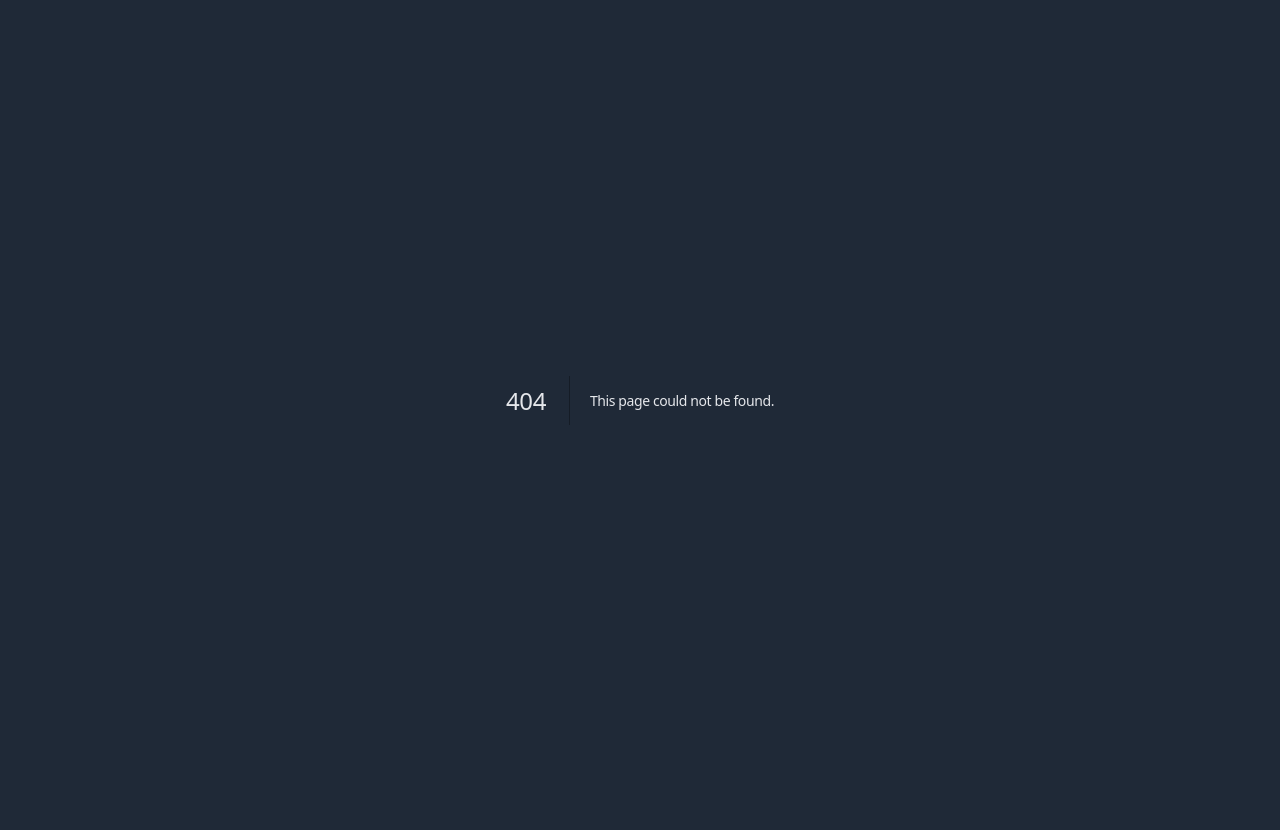
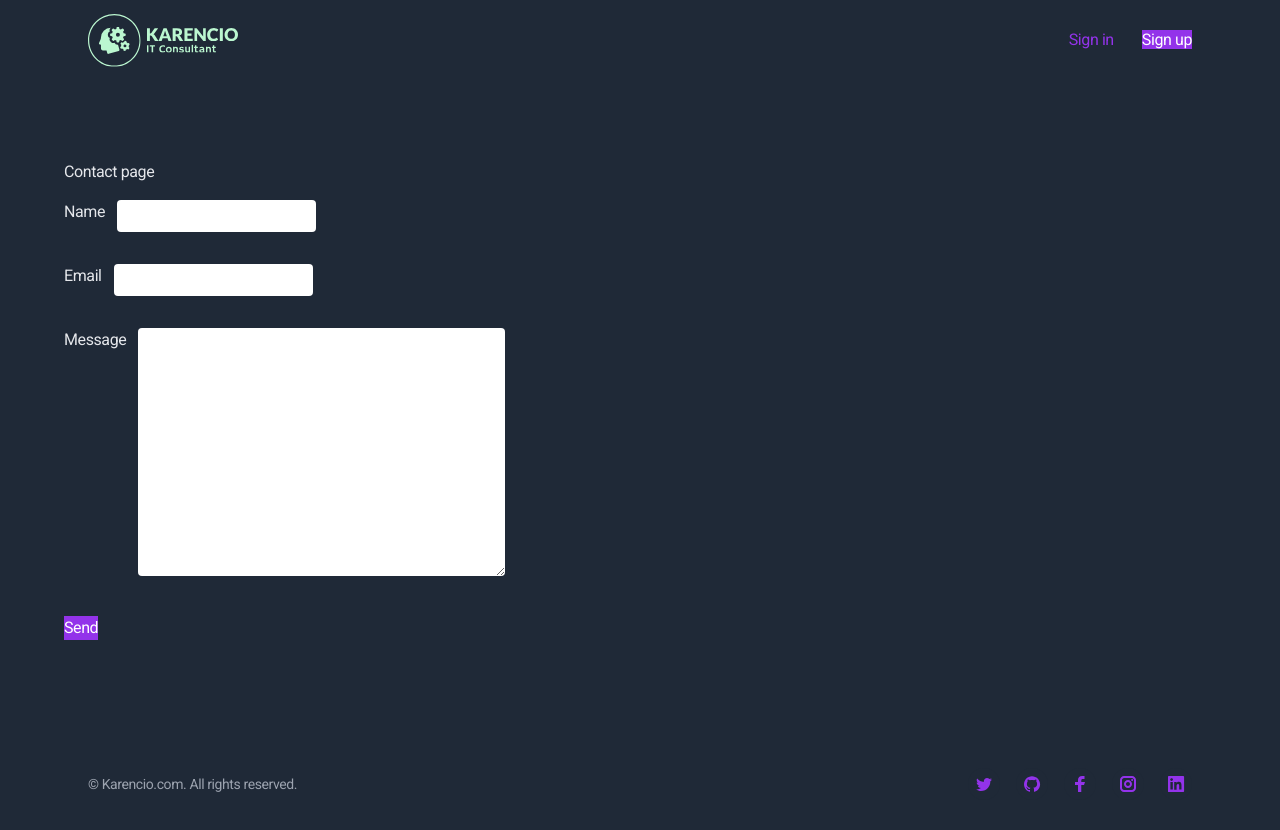
Before and after one commit to jupadev/karencio-website, a Next.js app: page /contact in a window 1280 px wide. Before the commit this address had no page. Shown: the top 830 px of the page. Before the commit the page ends 800 px from the top, so only its background shows below. Built offline with nearby package versions, Linux system fonts and the light colour scheme; no server answers.

Commit message:
feat: add commit page

```diff
--- /dev/null
+++ b/app/contact/page.tsx
@@ -0,0 +1,94 @@
+"use client";
+import React, { FormEvent, useState } from "react";
+import emailjs from "@emailjs/browser";
+
+const {
+  NEXT_PUBLIC_EMAIL_SERVICE_ID = "",
+  NEXT_PUBLIC_EMAIL_APP_ID = "",
+  NEXT_PUBLIC_EMAIL_TEMPLATE_ID = "",
+} = process.env;
+
+const Contact = () => {
+  const [sending, setSending] = useState(false);
+  const submitHandler = (e: FormEvent<HTMLFormElement>) => {
+    e.preventDefault();
+    setSending(true);
+    const { elements } = e.currentTarget;
+    const name = (elements.item(0) as HTMLInputElement).value;
+    const email = (elements.item(1) as HTMLInputElement).value;
+    const message = (elements.item(2) as HTMLInputElement).value;
+
+    const templateParams = {
+      fromName: name,
+      fromEmail: email,
+      message,
+    };
+    console.log("templateParams", templateParams);
+    emailjs
+      .send(
+        NEXT_PUBLIC_EMAIL_SERVICE_ID,
+        NEXT_PUBLIC_EMAIL_TEMPLATE_ID,
+        templateParams,
+        NEXT_PUBLIC_EMAIL_APP_ID
+      )
+      .then(
+        (response) => {
+          console.log("SUCCESS!", response.status, response.text);
+        },
+        (err) => {
+          console.log("FAILED...", err);
+        }
+      )
+      .finally(() => {
+        setSending(false);
+      });
+  };
+
+  return (
+    <main className="grow">
+      <div className="relative max-w-6xl mx-auto">
+        <div className="relative pt-32 pb-10 md:pt-40 md:pb-16">
+          <h1>Contact page</h1>
+          <form className="flex flex-col" onSubmit={submitHandler}>
+            <div className="my-4 flex gap-3">
+              <label htmlFor="name">Name</label>
+              <input
+                type="text"
+                className="text-gray-700 py-1 px-2 rounded"
+                max={200}
+                name="name"
+              />
+            </div>
+            <div className="my-4 flex gap-3">
+              <label htmlFor="email">Email</label>
+              <input
+                type="email"
+                className="text-gray-700 py-1 px-2 rounded"
+                max={200}
+                name="email"
+              />
+            </div>
+            <div className="my-4 flex gap-3">
+              <label htmlFor="message">Message</label>
+              <textarea
+                rows={10}
+                className="text-gray-700 py-1 px-2 rounded"
+                cols={40}
+                maxLength={1000}
+                name="message"
+              />
+            </div>
+            <button
+              className="mt-6 btn-sm text-white bg-purple-600 hover:bg-purple-700 w-fit disabled:bg-purple-300 disabled:text-gray-600"
+              disabled={sending}
+            >
+              {sending ? "Sending ..." : "Send"}
+            </button>
+          </form>
+        </div>
+      </div>
+    </main>
+  );
+};
+
+export default Contact;
--- a/app/layout.tsx
+++ b/app/layout.tsx
@@ -1,6 +1,9 @@
 import { Roboto } from "next/font/google";
-import './globals.css';
 
+import Header from './partials/Header';
+import Footer from './partials/Footer';
+
+import "./globals.css";
 
 const roboto = Roboto({
   weight: ["400", "700"],
@@ -20,7 +23,15 @@ export default function RootLayout({
 }) {
   return (
     <html lang="en">
-      <body className={`${roboto.className} font-inter antialiased bg-gray-800 text-gray-200 tracking-tight`}>{children}</body>
+      <body
+        className={`${roboto.className} font-inter antialiased bg-gray-800 text-gray-200 tracking-tight`}
+      >
+        <div className="flex flex-col min-h-screen overflow-hidden">
+          <Header />
+          {children}
+          <Footer />
+        </div>
+      </body>
     </html>
   );
 }
--- a/app/page.tsx
+++ b/app/page.tsx
@@ -1,31 +1,30 @@
-"use client"
-import React, { useEffect } from 'react';
-import AOS from 'aos';
+"use client";
+import React, { useEffect } from "react";
+import AOS from "aos";
 
-import Header from './partials/Header';
-import PageIllustration from './partials/PageIllustration';
-import HeroHome from './partials/HeroHome';
-import FeaturesBlocks from './partials/FeaturesBlocks';
-import FeaturesZigZag from './partials/FeaturesZigzag';
-import Testimonials from './partials/Testimonials';
-import Newsletter from './partials/Newsletter';
-import Footer from './partials/Footer';
+import PageIllustration from "./partials/PageIllustration";
+import HeroHome from "./partials/HeroHome";
+import FeaturesBlocks from "./partials/FeaturesBlocks";
+import FeaturesZigZag from "./partials/FeaturesZigzag";
+import Testimonials from "./partials/Testimonials";
+import Newsletter from "./partials/Newsletter";
 
 function Home() {
   useEffect(() => {
     AOS.init({
       once: true,
-      disable: 'phone',
+      disable: "phone",
       duration: 600,
-      easing: 'ease-out-sine',
+      easing: "ease-out-sine",
     });
   }, []);
 
   return (
-    <div className="flex flex-col min-h-screen overflow-hidden">
-      <Header />
     <main className="grow">
-        <div className="relative max-w-6xl mx-auto h-0 pointer-events-none" aria-hidden="true">
+      <div
+        className="relative max-w-6xl mx-auto h-0 pointer-events-none"
+        aria-hidden="true"
+      >
         <PageIllustration />
       </div>
       <HeroHome />
@@ -34,8 +33,6 @@ function Home() {
       <Testimonials />
       <Newsletter />
     </main>
-      <Footer />
-    </div>
   );
 }
 
--- a/app/partials/Header.jsx
+++ b/app/partials/Header.jsx
@@ -85,7 +85,7 @@ function Header() {
                                       opacity="1"
                                       transform="matrix(1,0,0,1,0,0)"
                                       fill="#bbf7d0"
-                                      class="undefined-text-0"
+                                      className="undefined-text-0"
                                       data-fill-palette-color="primary"
                                       id="text-0"
                                     ></path>
@@ -111,7 +111,7 @@ function Header() {
                                       opacity="1"
                                       transform="matrix(1,0,0,1,0,0)"
                                       fill="#bbf7d0"
-                                      class="undefined-text-1"
+                                      className="undefined-text-1"
                                       data-fill-palette-color="secondary"
                                       id="text-1"
                                     ></path>
@@ -161,7 +161,7 @@ function Header() {
                                     y="0"
                                     height="117.01935793236326"
                                     width="134.42354978433906"
-                                    class="icon-_$-0"
+                                    className="icon-_$-0"
                                     data-fill-palette-color="accent"
                                     id="_$-0"
                                   >
--- a/package.json
+++ b/package.json
@@ -9,20 +9,20 @@
     "lint": "next lint"
   },
   "dependencies": {
+    "@emailjs/browser": "3.11.0",
     "@types/node": "18.15.3",
     "@types/react": "18.0.28",
     "@types/react-dom": "18.0.11",
     "aos": "2.3.4",
     "eslint": "8.36.0",
     "eslint-config-next": "13.2.4",
-    "next": "13.2.4",
+    "next": "13.4.1",
     "react": "18.2.0",
     "react-dom": "18.2.0",
     "react-transition-group": "4.4.5",
     "typescript": "5.0.2"
   },
   "devDependencies": {
-    "@cloudflare/next-on-pages": "^0.4.2",
     "@netlify/plugin-nextjs": "4.29.5-appdir.0",
     "@types/aos": "^3.0.4",
     "autoprefixer": "^10.4.14",
```
Also changed, not shown: 2 other files (tests, documents, lock files or other folders). Lines whose indentation alone changed are shown as unchanged.
